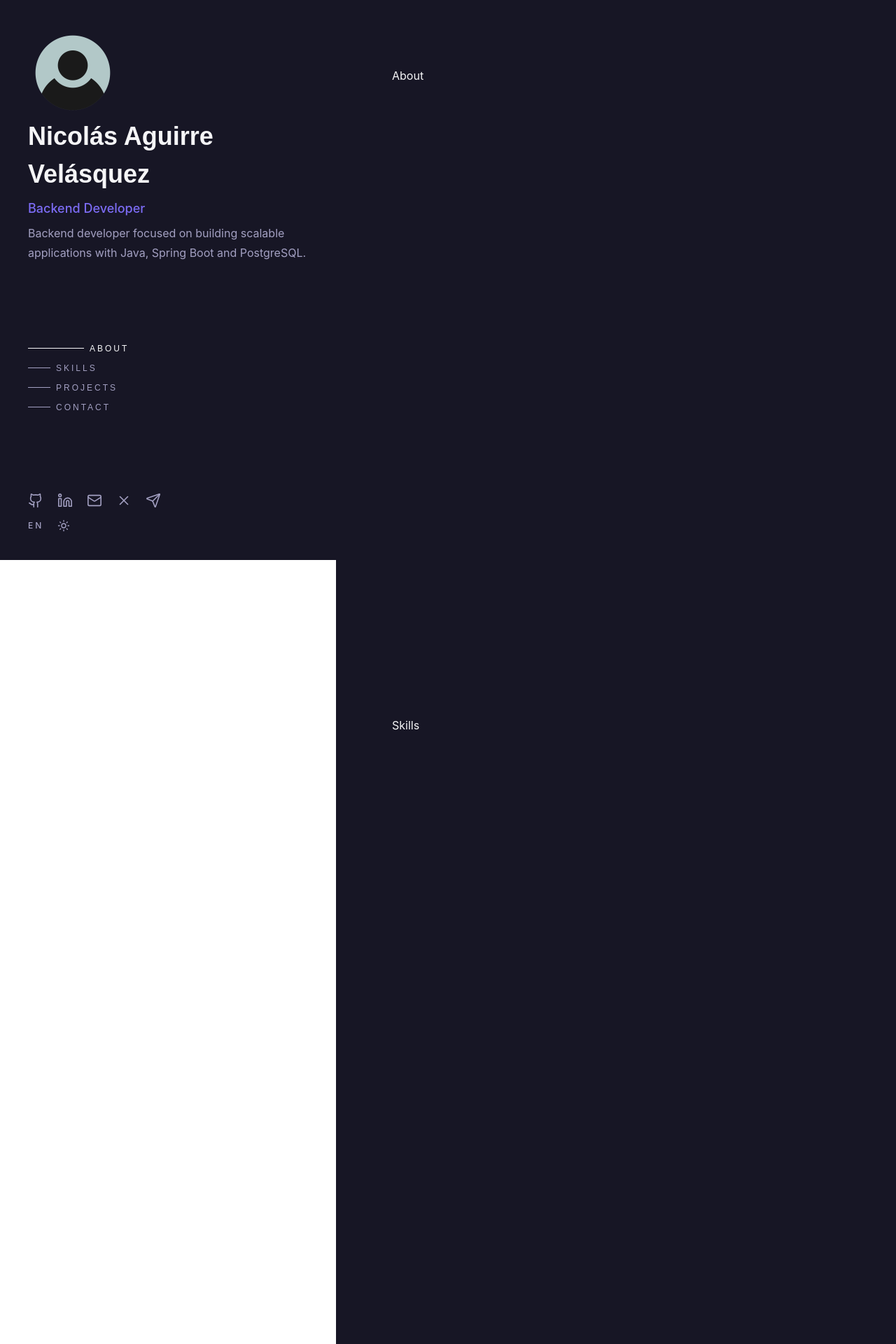
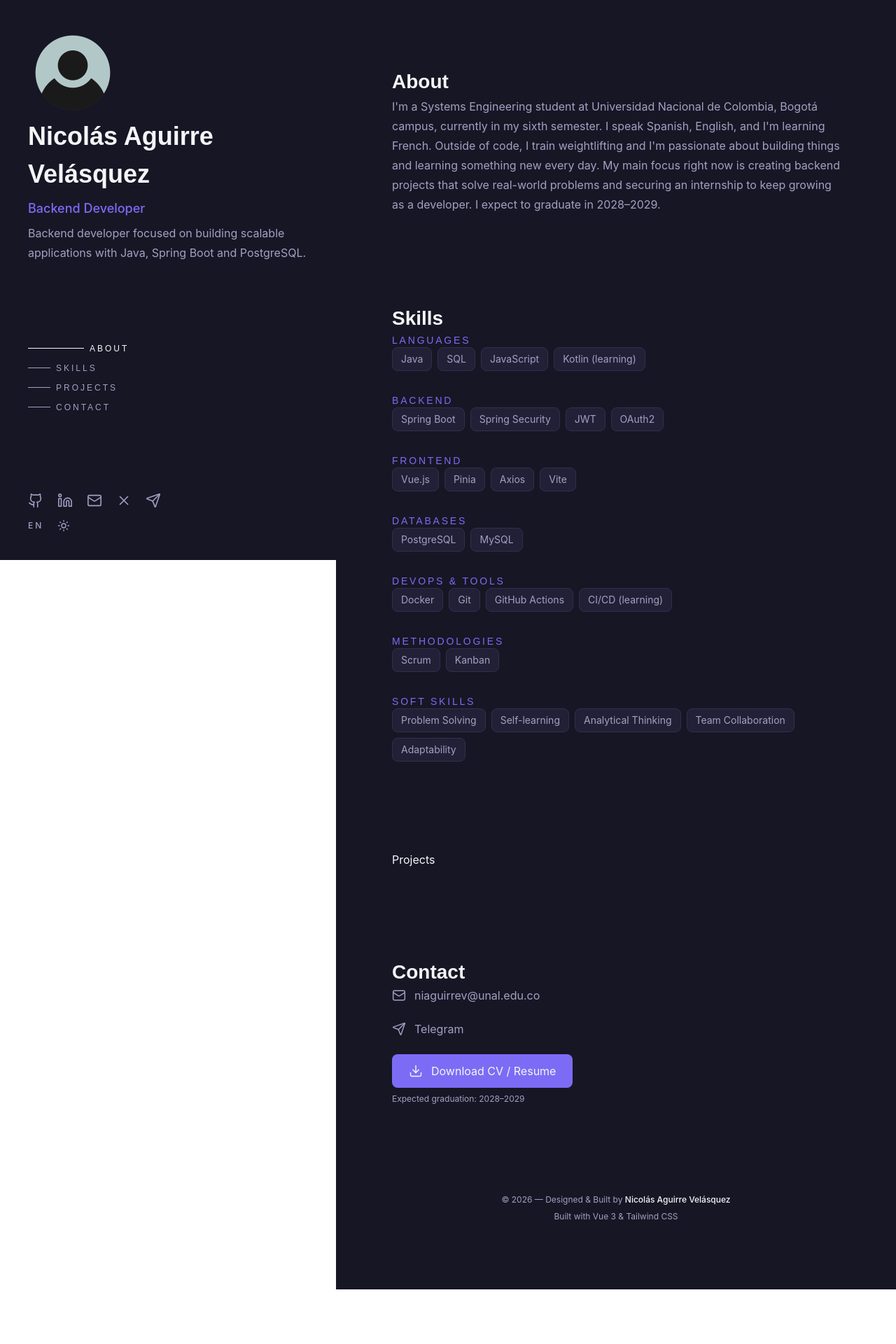
Before and after one commit to nicolasav0/web-portfolio, a Vue app in the folder frontend/: page / in a window 1280 px wide. Shown: the top 1920 px of the page at 70% size. After the commit the page ends 1842 px from the top, so only its background shows below. Built offline with nearby package versions, Linux system fonts and the light colour scheme.

Commit message:
feat(front): implement About, Skills and Contact sections with data layer

```diff
--- a/frontend/src/components/sections/AboutSection.vue
+++ b/frontend/src/components/sections/AboutSection.vue
@@ -1,8 +1,32 @@
+<script setup>
+import { about } from '@/data/about'
+</script>
+
 <template>
   <section
     id="about"
-    class="min-h-screen"
+    class=""
   >
-    <h2>About</h2>
+    <h2
+      class="font-heading mb-8"
+      :style="{
+        fontSize: 'var(--text-heading-lg)',
+        fontWeight: 'var(--font-weight-bold)',
+        color: 'var(--color-text-primary)',
+      }"
+    >
+      About
+    </h2>
+
+    <p
+      class="max-w-prose leading-relaxed"
+      :style="{
+        fontSize: 'var(--text-body-md)',
+        color: 'var(--color-text-secondary)',
+        lineHeight: 'var(--line-height-relaxed)',
+      }"
+    >
+      {{ about.bio }}
+    </p>
   </section>
 </template>
--- a/frontend/src/components/sections/ContactSection.vue
+++ b/frontend/src/components/sections/ContactSection.vue
@@ -1,8 +1,66 @@
+<script setup>
+import { contact } from '@/data/contact'
+import { Mail, Send, Download } from 'lucide-vue-next'
+</script>
+
 <template>
   <section
     id="contact"
-    class="min-h-screen"
+    class=""
   >
-    <h2>Contact</h2>
+    <h2
+      class="font-heading mb-12"
+      :style="{
+        fontSize: 'var(--text-heading-lg)',
+        fontWeight: 'var(--font-weight-bold)',
+        color: 'var(--color-text-primary)',
+      }"
+    >
+      Contact
+    </h2>
+
+    <div class="flex flex-col gap-6">
+      <a
+        :href="`mailto:${contact.email}`"
+        class="flex items-center gap-3 transition-all duration-300 hover:-translate-y-0.5"
+        :style="{ color: 'var(--color-text-secondary)' }"
+      >
+        <Mail :size="20" :stroke-width="1.75" />
+        {{ contact.email }}
+      </a>
+
+      <a
+        :href="contact.telegram"
+        target="_blank"
+        rel="noopener noreferrer"
+        class="flex items-center gap-3 transition-all duration-300 hover:-translate-y-0.5"
+        :style="{ color: 'var(--color-text-secondary)' }"
+      >
+        <Send :size="20" :stroke-width="1.75" />
+        Telegram
+      </a>
+
+      <div class="mt-4 flex flex-col gap-2">
+        <a
+          :href="contact.cv.path"
+          download
+          class="inline-flex w-fit items-center gap-3 rounded-md px-6 py-3 transition-all duration-300 hover:-translate-y-0.5"
+          :style="{
+            backgroundColor: 'var(--color-brand)',
+            color: 'var(--color-text-primary)',
+          }"
+        >
+          <Download :size="20" :stroke-width="1.75" />
+          {{ contact.cv.label }}
+        </a>
+
+        <p
+          class="text-xs"
+          :style="{ color: 'var(--color-text-secondary)' }"
+        >
+          {{ contact.cv.graduation }}
+        </p>
+      </div>
+    </div>
   </section>
 </template>
--- a/frontend/src/components/sections/ProjectsSection.vue
+++ b/frontend/src/components/sections/ProjectsSection.vue
@@ -1,7 +1,7 @@
 <template>
   <section
     id="projects"
-    class="min-h-screen"
+    class=""
   >
     <h2>Projects</h2>
   </section>
--- a/frontend/src/components/sections/SkillsSection.vue
+++ b/frontend/src/components/sections/SkillsSection.vue
@@ -1,8 +1,50 @@
+<script setup>
+import { skills } from '@/data/skills'
+</script>
+
 <template>
   <section
     id="skills"
-    class="min-h-screen"
+    class=""
   >
-    <h2>Skills</h2>
+    <h2
+      class="font-heading mb-12"
+      :style="{
+        fontSize: 'var(--text-heading-lg)',
+        fontWeight: 'var(--font-weight-bold)',
+        color: 'var(--color-text-primary)',
+      }"
+    >
+      Skills
+    </h2>
+
+    <div class="flex flex-col gap-8">
+      <div
+        v-for="group in skills"
+        :key="group.category"
+      >
+        <h3
+          class="font-heading mb-3 text-sm uppercase tracking-[0.2em]"
+          :style="{ color: 'var(--color-brand)' }"
+        >
+          {{ group.category }}
+        </h3>
+
+        <div class="flex flex-wrap gap-2">
+          <span
+            v-for="item in group.items"
+            :key="item"
+            class="rounded-md px-3 py-1.5 text-sm"
+            :style="{
+              backgroundColor: 'var(--color-surface)',
+              color: 'var(--color-text-secondary)',
+              border: '1px solid var(--color-border)',
+            }"
+          >
+            {{ item }}
+          </span>
+        </div>
+      </div>
+    </div>
   </section>
 </template>
--- /dev/null
+++ b/frontend/src/data/about.js
@@ -0,0 +1,3 @@
+export const about = {
+  bio: "I'm a Systems Engineering student at Universidad Nacional de Colombia, Bogotá campus, currently in my sixth semester. I speak Spanish, English, and I'm learning French. Outside of code, I train weightlifting and I'm passionate about building things and learning something new every day. My main focus right now is creating backend projects that solve real-world problems and securing an internship to keep growing as a developer. I expect to graduate in 2028–2029.",
+}
--- /dev/null
+++ b/frontend/src/data/contact.js
@@ -0,0 +1,9 @@
+export const contact = {
+  email: 'niaguirrev@unal.edu.co',
+  telegram: 'https://t.me',
+  cv: {
+    label: 'Download CV / Resume',
+    path: '/resume.pdf',
+    graduation: 'Expected graduation: 2028–2029',
+  },
+}
--- /dev/null
+++ b/frontend/src/data/skills.js
@@ -0,0 +1,30 @@
+export const skills = [
+  {
+    category: 'Languages',
+    items: ['Java', 'SQL', 'JavaScript', 'Kotlin (learning)'],
+  },
+  {
+    category: 'Backend',
+    items: ['Spring Boot', 'Spring Security', 'JWT', 'OAuth2'],
+  },
+  {
+    category: 'Frontend',
+    items: ['Vue.js', 'Pinia', 'Axios', 'Vite'],
+  },
+  {
+    category: 'Databases',
+    items: ['PostgreSQL', 'MySQL'],
+  },
+  {
+    category: 'DevOps & Tools',
+    items: ['Docker', 'Git', 'GitHub Actions', 'CI/CD (learning)'],
+  },
+  {
+    category: 'Methodologies',
+    items: ['Scrum', 'Kanban'],
+  },
+  {
+    category: 'Soft Skills',
+    items: ['Problem Solving', 'Self-learning', 'Analytical Thinking', 'Team Collaboration', 'Adaptability'],
+  },
+]
```
